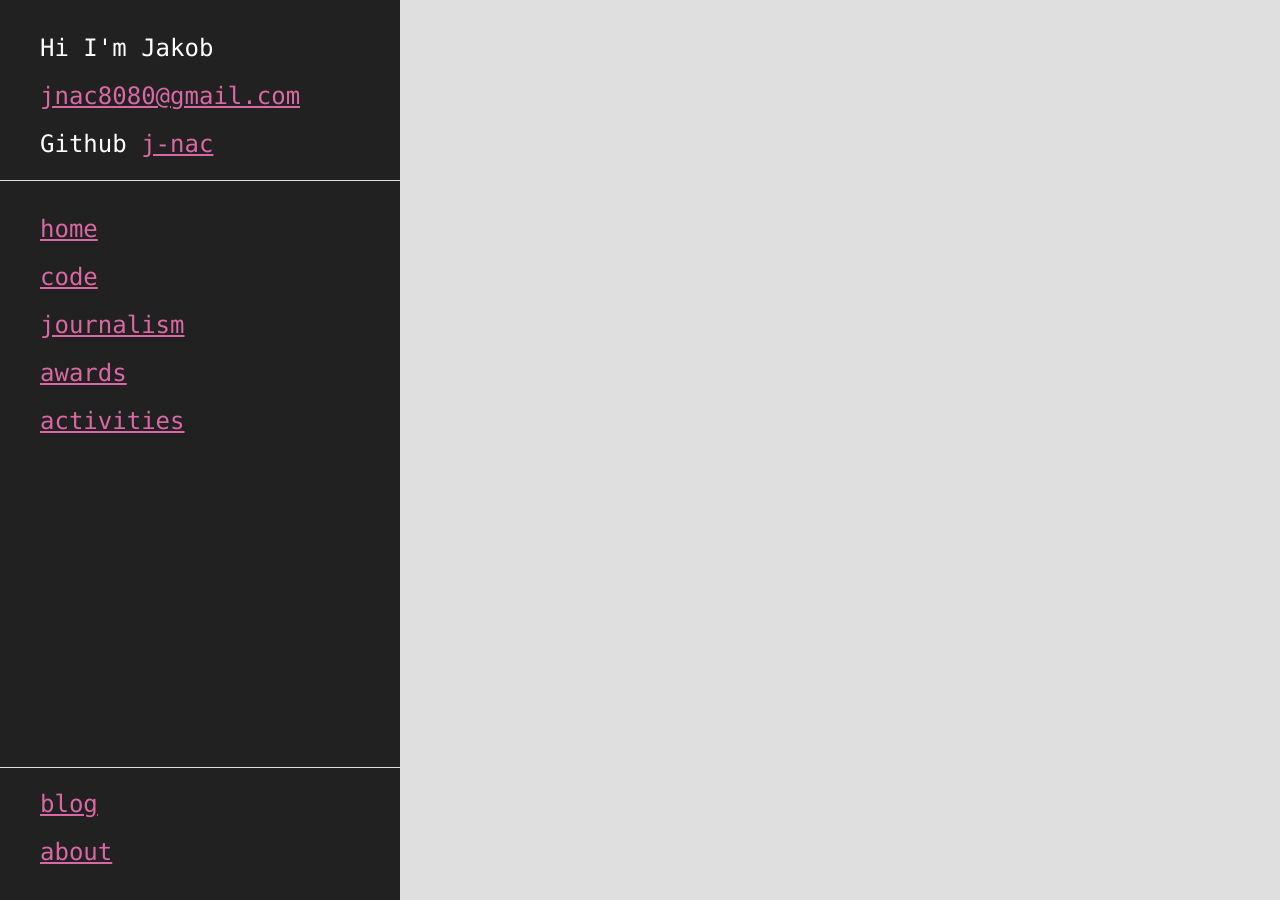
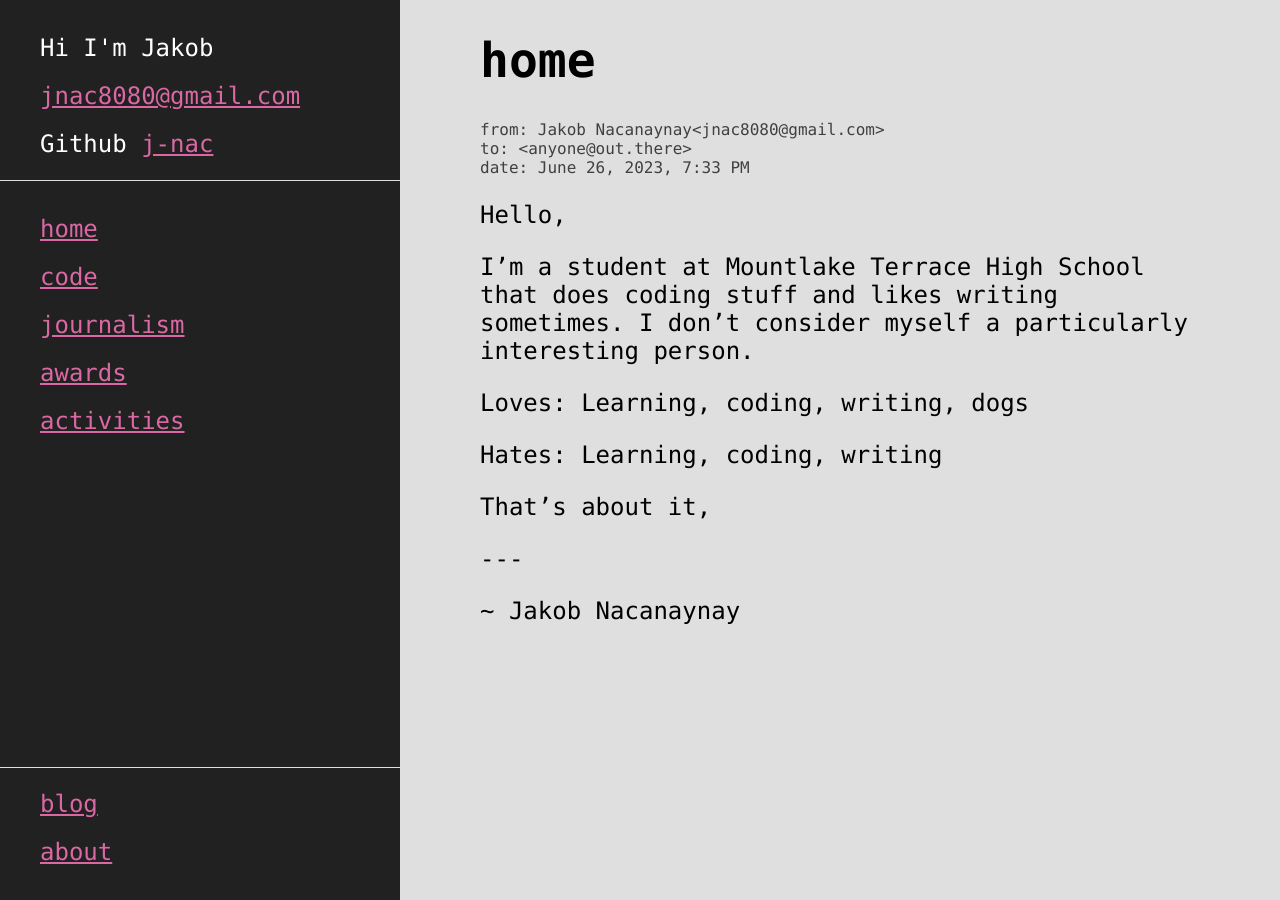
Before and after one commit to j-nac/j-nac.github.io, a Jekyll site: the page built from portfolio/index.md, in a window 1280 px wide. Built offline with Jekyll 4.4.1, drawn with Linux system fonts in a browser that asks for light colours.

Commit message:
Home page draft

```diff
--- a/portfolio/_includes/head.html
+++ b/portfolio/_includes/head.html
@@ -1,2 +1,3 @@
 <link rel="stylesheet" href="/css/default.css">
 <link rel="stylesheet" href="/css/sidebar.css">
+<link rel="stylesheet" href="/css/mailinfo.css">
--- a/portfolio/_layouts/default.html
+++ b/portfolio/_layouts/default.html
@@ -8,6 +8,10 @@
 </head>
 <body>
     {% include sidebar.html %}
-    {{ content }}
+    <div class="content-container">
+        <div class="content">
+            {{ content }}
+        </div>
+    </div>
 </body>
 </html>
--- a/portfolio/css/default.css
+++ b/portfolio/css/default.css
@@ -2,6 +2,7 @@
     --light-gray: #dfdfdf;
     --magenta: #da68a4;
     --dark-gray: #212121;
+    --off-dark-gray: #404040;
 }
 
 body {
@@ -9,9 +10,24 @@ body {
     background-color: var(--light-gray);
     color: #000;
     font-family: "Lucida Console", "Courier New", monospace;
-    font-size: 1.5em;
+    font-size: 1.5rem;
 }
 
 a {
     color: var(--magenta);
 }
+
+.content-container {
+    position: fixed;
+    margin-left: 400px;
+    overflow-y: scroll;
+    height: 100vh;
+    min-height: min-content;
+}
+
+.content {
+    display: block;
+    max-width: 800px;
+    margin-left: 80px;
+    margin-right: 80px;
+}
--- /dev/null
+++ b/portfolio/css/mailinfo.css
@@ -0,0 +1,10 @@
+.mailinfo {
+    color: var(--off-dark-gray);
+    font-size: 1rem;
+}
+
+.mailinfo ul {
+    list-style: none;
+    padding: 0;
+    margin: 0;
+}
--- a/portfolio/index.md
+++ b/portfolio/index.md
@@ -2,3 +2,21 @@
 layout: default
 title: Hello I'm Jakob Nacanaynay
 ---
+
+# home
+
+{% include mailinfo.html from="Jakob Nacanaynay<jnac8080@gmail.com>" to="<anyone@out.there>" date="June 26, 2023, 7:33 PM" %}
+
+Hello,
+
+I’m a student at Mountlake Terrace High School that does coding stuff and likes writing sometimes. I don’t consider myself a particularly interesting person.
+
+Loves: Learning, coding, writing, dogs
+
+Hates: Learning, coding, writing
+
+That’s about it,
+
+\-\-\-
+
+~ Jakob Nacanaynay
```
